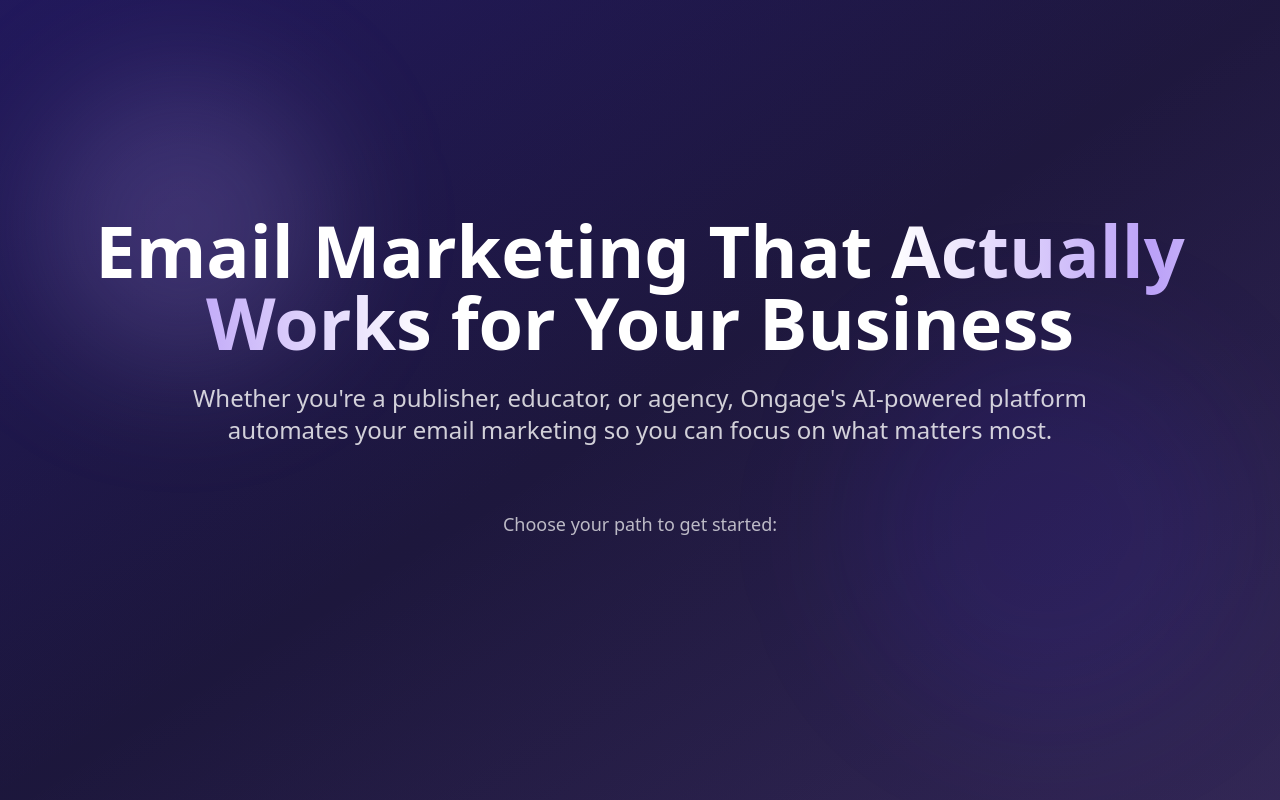
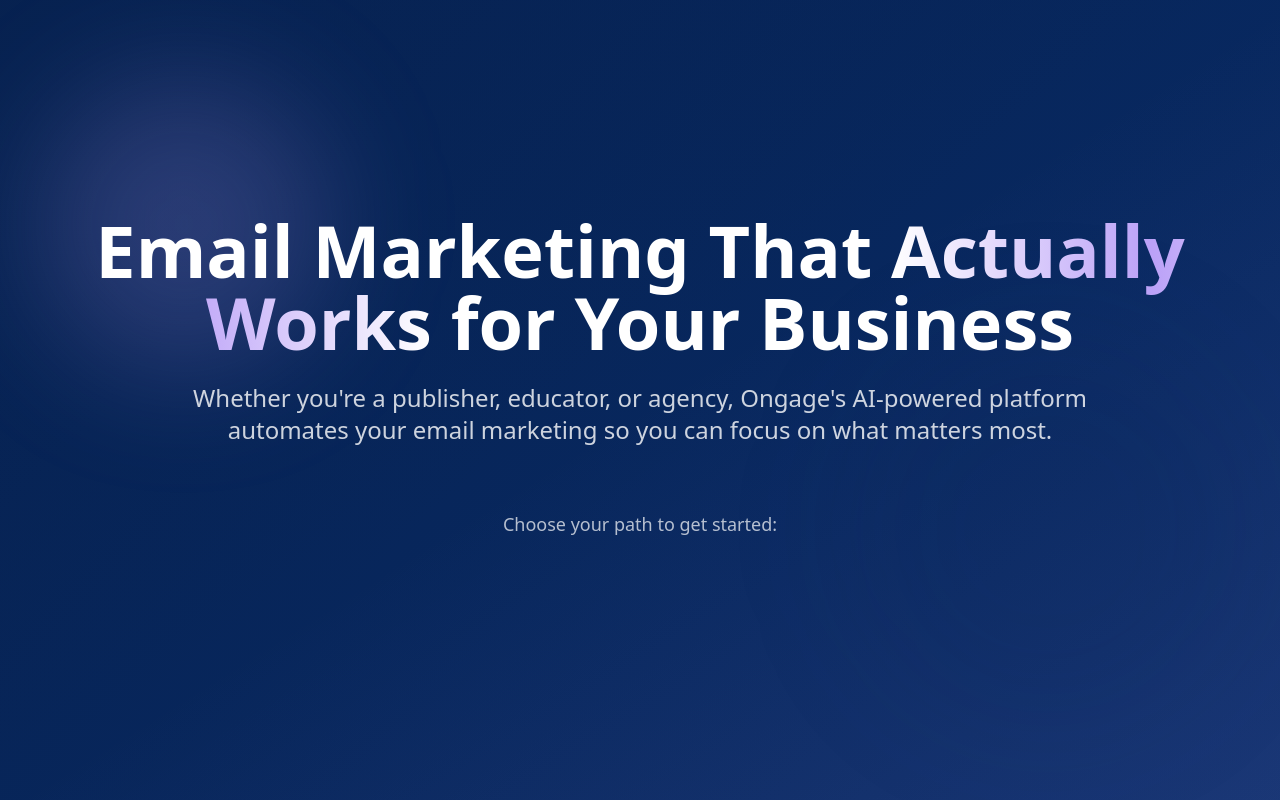
Before and after one commit to tanyarofman/ongage-landing-pages-6-pages, a React (Vite) app: page / in a window 1280 px wide. Shown: the top 800 px of the page. Built offline with nearby package versions, Linux system fonts and the light colour scheme.

Commit message:
Revert visual changes to publishers page
Reverted visual changes made to the publishers page to ensure only the publishers-ai page was affected.

```diff
--- a/src/index.css
+++ b/src/index.css
@@ -6,48 +6,48 @@
 
 @layer base {
   :root {
-    --background: 240 15% 6%;
-    --foreground: 250 100% 99%;
+    --background: 250 100% 99%;
+    --foreground: 240 15% 9%;
 
-    --card: 240 15% 8%;
-    --card-foreground: 250 100% 99%;
+    --card: 0 0% 100%;
+    --card-foreground: 240 15% 9%;
 
-    --popover: 240 15% 8%;
-    --popover-foreground: 250 100% 99%;
+    --popover: 0 0% 100%;
+    --popover-foreground: 240 15% 9%;
 
     --primary: 258 75% 72%;
     --primary-foreground: 0 0% 100%;
     --primary-glow: 258 85% 80%;
 
-    --hero: 250 84% 54%;
+    --hero: 218 85% 17%;
     --hero-foreground: 0 0% 100%;
 
-    --secondary: 240 10% 12%;
-    --secondary-foreground: 250 100% 95%;
+    --secondary: 240 10% 96%;
+    --secondary-foreground: 240 15% 15%;
 
-    --muted: 240 10% 15%;
-    --muted-foreground: 240 5% 65%;
+    --muted: 240 5% 96%;
+    --muted-foreground: 240 5% 50%;
 
-    --accent: 45 93% 58%;
-    --accent-foreground: 240 15% 6%;
+    --accent: 260 100% 95%;
+    --accent-foreground: 258 75% 72%;
 
     --destructive: 0 84.2% 60.2%;
     --destructive-foreground: 0 0% 100%;
 
-    --border: 240 10% 18%;
-    --input: 240 10% 18%;
+    --border: 240 6% 90%;
+    --input: 240 6% 90%;
     --ring: 258 75% 72%;
 
     --radius: 0.75rem;
 
-    /* Labguru-inspired Design Tokens */
-    --gradient-hero: linear-gradient(135deg, hsl(245 45% 15%), hsl(258 45% 20%));
-    --gradient-feature: linear-gradient(180deg, hsl(245 45% 15%), hsl(245 40% 18%));
-    --gradient-card: linear-gradient(145deg, hsl(240 15% 8%), hsl(245 20% 12%));
+    /* Custom Ongage Design Tokens */
+    --gradient-hero: linear-gradient(135deg, hsl(218 85% 17%), hsl(218 85% 25%));
+    --gradient-feature: linear-gradient(180deg, hsl(0 0% 100%), hsl(240 20% 99%));
+    --gradient-card: linear-gradient(145deg, hsl(0 0% 100%), hsl(240 10% 98%));
 
-    --shadow-soft: 0 4px 20px -4px hsl(258 75% 72% / 0.3);
-    --shadow-feature: 0 8px 30px -8px hsl(258 75% 72% / 0.4);
-    --shadow-glow: 0 0 40px hsl(258 75% 72% / 0.3);
+    --shadow-soft: 0 4px 20px -4px hsl(258 75% 72% / 0.1);
+    --shadow-feature: 0 8px 30px -8px hsl(258 75% 72% / 0.15);
+    --shadow-glow: 0 0 40px hsl(258 75% 72% / 0.2);
 
     --transition-smooth: all 0.3s cubic-bezier(0.4, 0, 0.2, 1);
     --transition-bounce: all 0.4s cubic-bezier(0.68, -0.55, 0.265, 1.55);
```
